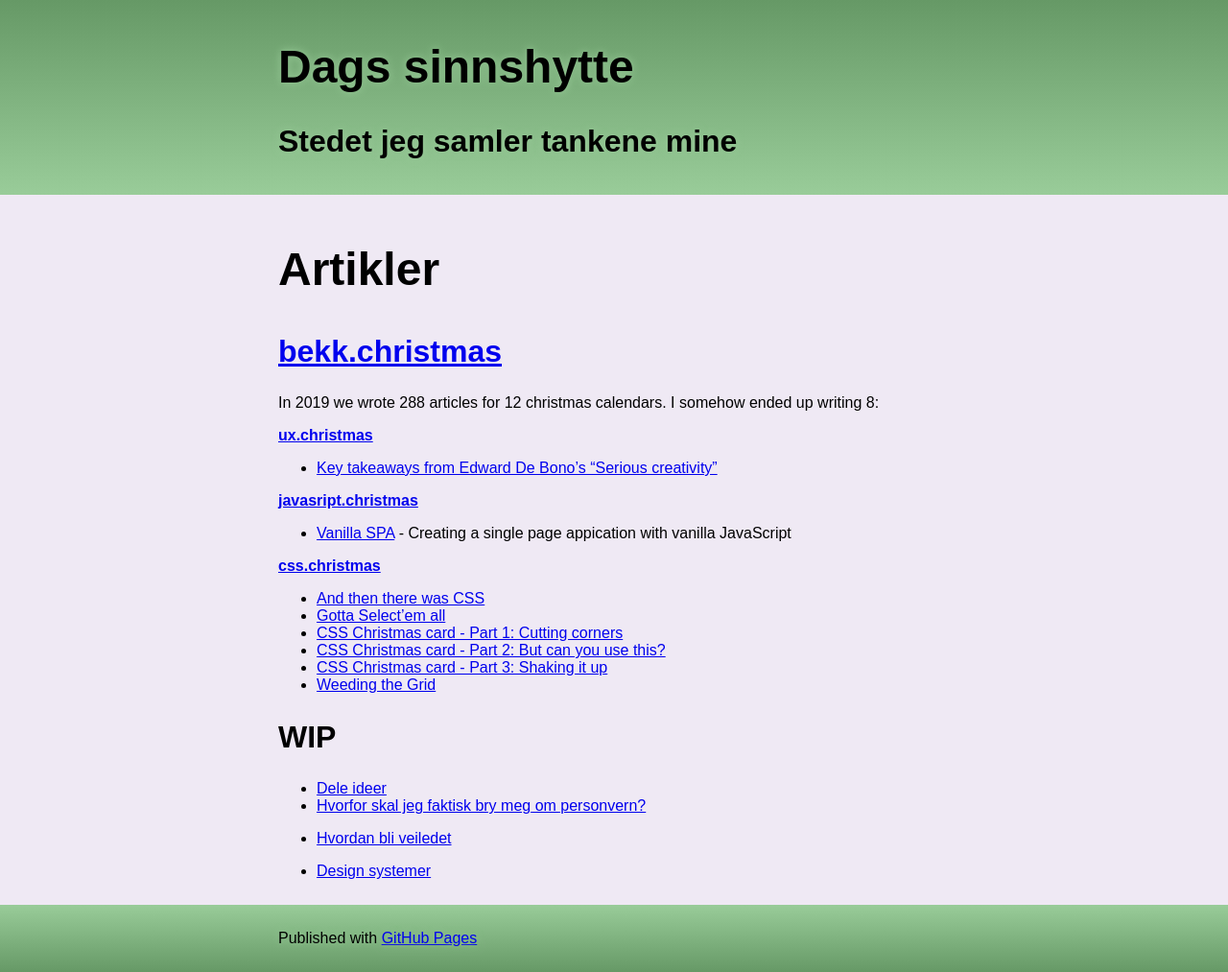
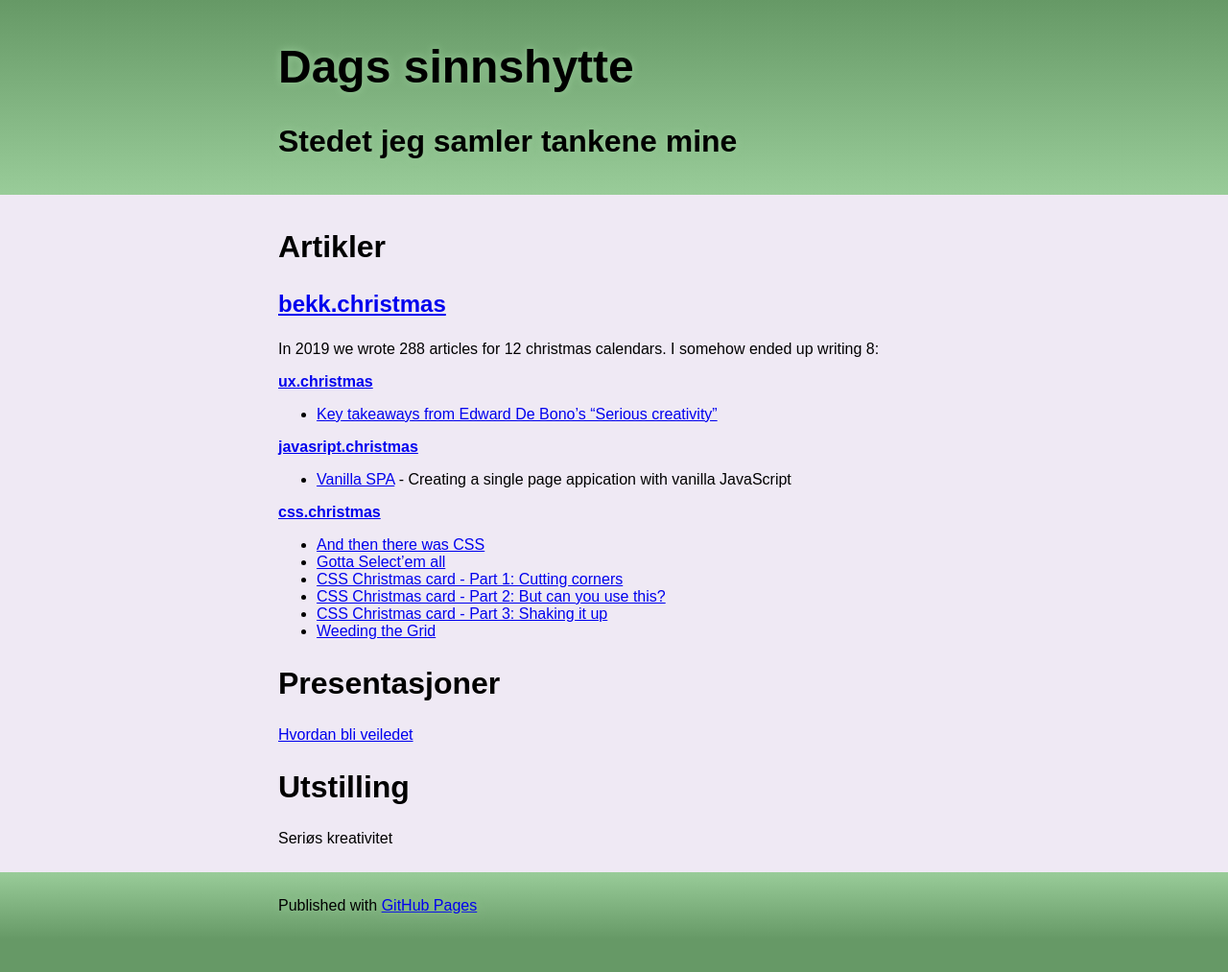
Before and after one commit to dagfs/dagfs.github.io, a Jekyll site: the page built from index.md, in a window 1280 px wide. Shown: the whole page at 96% size. Built offline with Jekyll 4.4.1, drawn with Linux system fonts in a browser that asks for light colours; our own code applies the rules of GitHub Pages for plain Markdown files; after the commit the page ends 979 px from its top, so only the background shows below that.

Commit message:
Update index.md

```diff
--- a/index.md
+++ b/index.md
@@ -1,6 +1,6 @@
-# Artikler
+## Artikler
 
-## [bekk.christmas](https://bekk.christmas/)
+### [bekk.christmas](https://bekk.christmas/)
 In 2019 we wrote 288 articles for 12 christmas calendars. I somehow ended up writing 8:
 
 **[ux.christmas](https://ux.christmas/)**
@@ -21,10 +21,10 @@ In 2019 we wrote 288 articles for 12 christmas calendars. I somehow ended up wri
 
 
 
-## WIP
+## Presentasjoner
 
-- [Dele ideer](/artikler/sharing_ideas)
-- [Hvorfor skal jeg faktisk bry meg om personvern?](/artikler/privacy_why_care)
-- [Hvordan bli veiledet](/artikler/hvordan-bli-veiledet)
+[Hvordan bli veiledet](https://dagfrode.no/artikler/hvordan-bli-veiledet/)
 
-- [Design systemer](/artikler/design-systemer)
+## Utstilling
+
+Seriøs kreativitet
```
